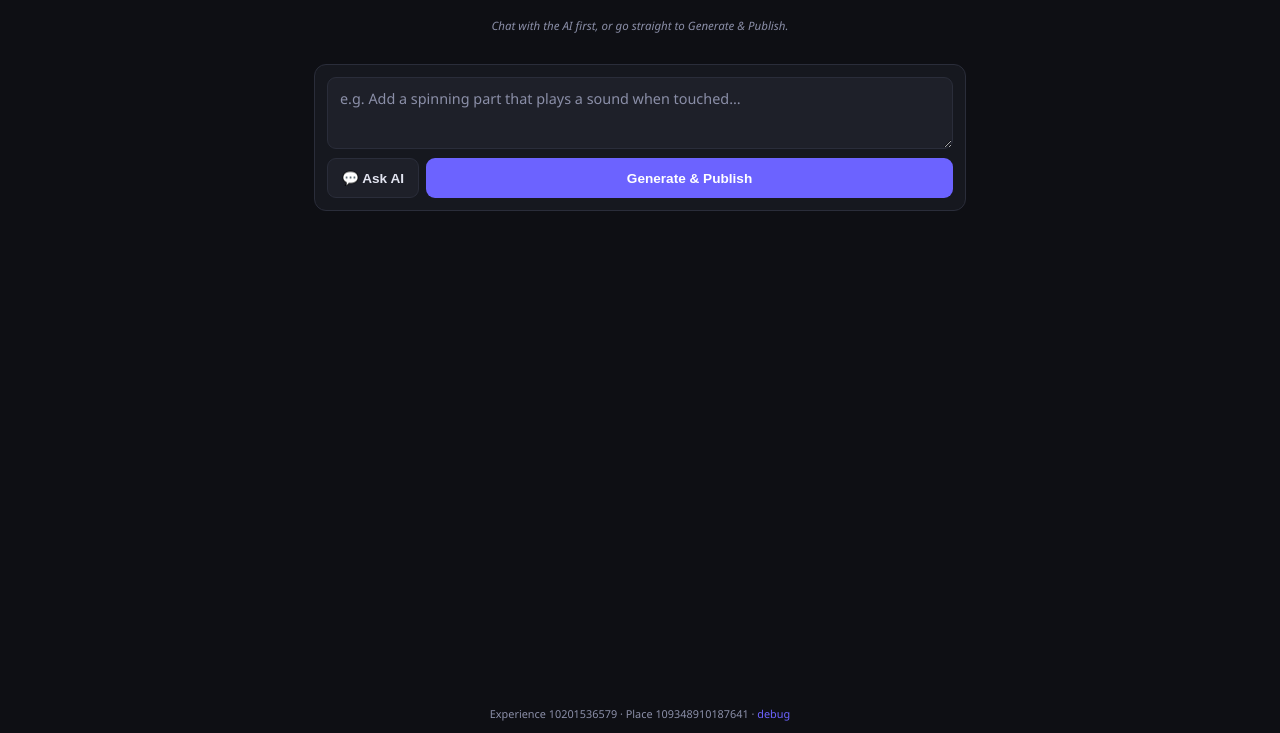
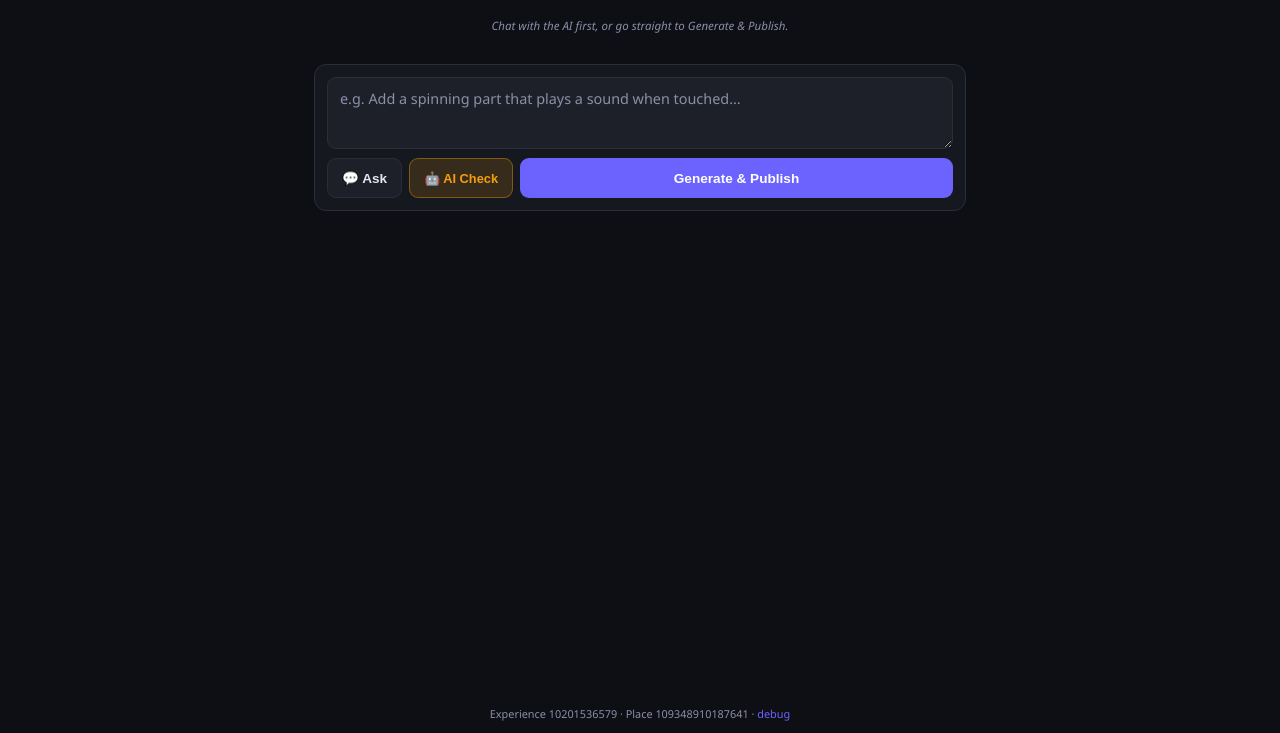
Before and after one commit to k8116563-hash/roblox-ai-dev, a website: page public/index.html in a window 1280 px wide. Shown: the part 67-800 px from the top of the page. Drawn offline with Linux system fonts and the light colour scheme; no server answers.

Commit message:
feat: add AI Check button to UI, fix ground/baseplate in place template

```diff
--- a/public/index.html
+++ b/public/index.html
@@ -9,7 +9,7 @@
       :root {
         --bg: #0e0f14; --surface: #16181f; --surface2: #1e2029;
         --border: #2a2d3a; --accent: #6c63ff; --accent-dim: #4e47cc;
-      --green: #22c55e; --red: #ef4444; --text: #e2e4f0; --muted: #8b8fa8;
+        --green: #22c55e; --red: #ef4444; --yellow: #f59e0b; --text: #e2e4f0; --muted: #8b8fa8;
       }
       body { background: var(--bg); color: var(--text); font-family: 'Segoe UI', system-ui, sans-serif; min-height: 100dvh; display: flex; flex-direction: column; }
 
@@ -29,6 +29,7 @@
       .msg.ai .lbl { font-size: 0.65rem; font-weight: 700; color: var(--accent); text-transform: uppercase; letter-spacing: .5px; margin-bottom: 4px; }
       .msg.sys { align-self: center; background: none; color: var(--muted); font-size: 0.72rem; font-style: italic; padding: 3px 0; }
       .msg.err { align-self: flex-start; background: rgba(239,68,68,.1); border: 1px solid rgba(239,68,68,.3); color: var(--red); border-bottom-left-radius: 3px; }
+      .msg.ok { align-self: flex-start; background: rgba(34,197,94,.1); border: 1px solid rgba(34,197,94,.3); color: var(--green); border-bottom-left-radius: 3px; }
 
       .typing { align-self: flex-start; background: var(--surface); border: 1px solid var(--border); border-radius: 13px; border-bottom-left-radius: 3px; padding: 11px 15px; display: flex; gap: 4px; align-items: center; }
       .typing span { width: 6px; height: 6px; background: var(--muted); border-radius: 50%; animation: b .9s infinite; }
@@ -67,6 +68,8 @@
       #askBtn { background: var(--surface2); border: 1px solid var(--border); color: var(--text); flex: 0 0 auto; padding: 11px 14px; }
       #genBtn { background: var(--accent); color: #fff; }
       #genBtn:disabled { background: var(--accent-dim); }
+      #checkBtn { background: rgba(245,158,11,.15); border: 1px solid rgba(245,158,11,.4); color: var(--yellow); flex: 0 0 auto; padding: 11px 14px; font-size: 0.8rem; }
+      #checkBtn:disabled { opacity: .4; }
       .spin { width: 14px; height: 14px; border: 2px solid rgba(255,255,255,.3); border-top-color: #fff; border-radius: 50%; animation: sp .7s linear infinite; display: none; }
       .spinning .spin { display: block; }
       @keyframes sp { to { transform: rotate(360deg); } }
@@ -103,7 +106,8 @@
     <div class="icard">
       <textarea id="prompt" placeholder="e.g. Add a spinning part that plays a sound when touched…"></textarea>
       <div class="brow">
-      <button class="btn" id="askBtn" onclick="ask()">💬 Ask AI</button>
+        <button class="btn" id="askBtn" onclick="ask()">💬 Ask</button>
+        <button class="btn" id="checkBtn" onclick="aiCheck()">🤖 AI Check</button>
         <button class="btn" id="genBtn" onclick="generate()">
           <div class="spin"></div>
           <span id="genTxt">Generate &amp; Publish</span>
@@ -133,6 +137,7 @@
       el.className = 'msg ' + role;
       if (role === 'ai') el.innerHTML = '<div class="lbl">🤖 Nemotron</div>' + esc(text);
       else if (role === 'err') el.innerHTML = '<div class="lbl">⚠️ Error</div>' + esc(text);
+      else if (role === 'ok') el.innerHTML = '<div class="lbl">✅ Done</div>' + esc(text);
       else el.textContent = text;
       document.getElementById('chat').appendChild(el);
       el.scrollIntoView({ behavior: 'smooth', block: 'end' });
@@ -173,6 +178,29 @@
         if (d.reply) history.push({ role: 'assistant', content: d.reply });
       } catch (e) { t.remove(); bubble('err', e.message); }
       finally { btn.disabled = false; }
+    }
+
+    // AI Check — asks AI to review + fix the current code and republish
+    async function aiCheck() {
+      const btn = document.getElementById('checkBtn');
+      btn.disabled = true;
+      btn.textContent = '⏳ Checking…';
+      const t = typing();
+      try {
+        const r = await fetch('/api/ai-check', {
+          method: 'POST',
+          headers: { 'Content-Type': 'application/json', 'x-app-token': token },
+        });
+        const d = await r.json();
+        t.remove();
+        if (!r.ok) {
+          bubble('err', d.error || 'AI check failed.');
+          return;
+        }
+        bubble('ok', 'AI reviewed your code, fixed any issues, and republished. Ground is guaranteed — players won\'t fall!');
+        showCode(d.code);
+      } catch (e) { t.remove(); bubble('err', e.message); }
+      finally { btn.disabled = false; btn.textContent = '🤖 AI Check'; }
     }
 
     function step(n, s) { document.getElementById('s'+n).className = 'step '+s; }
```
Lines whose indentation alone changed are shown as unchanged.
